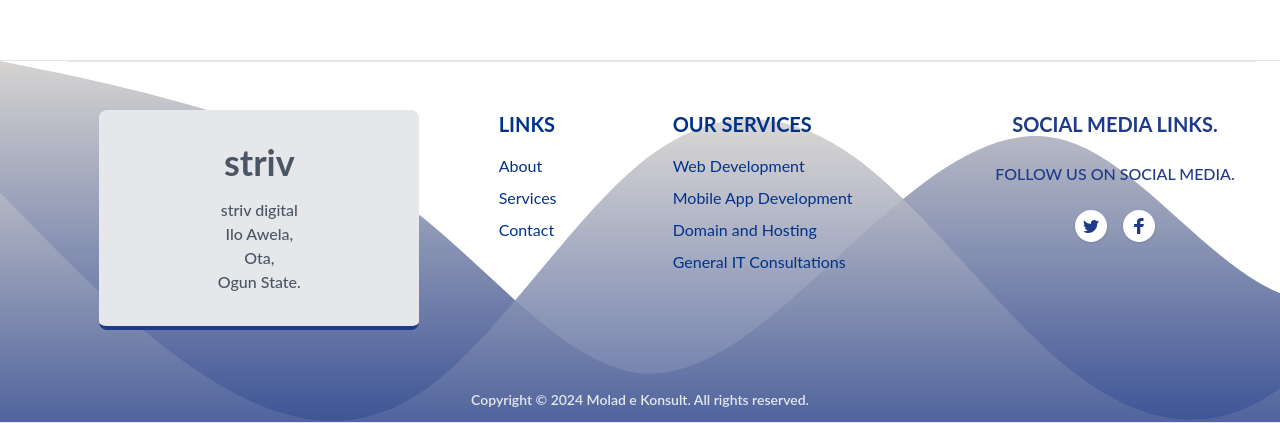
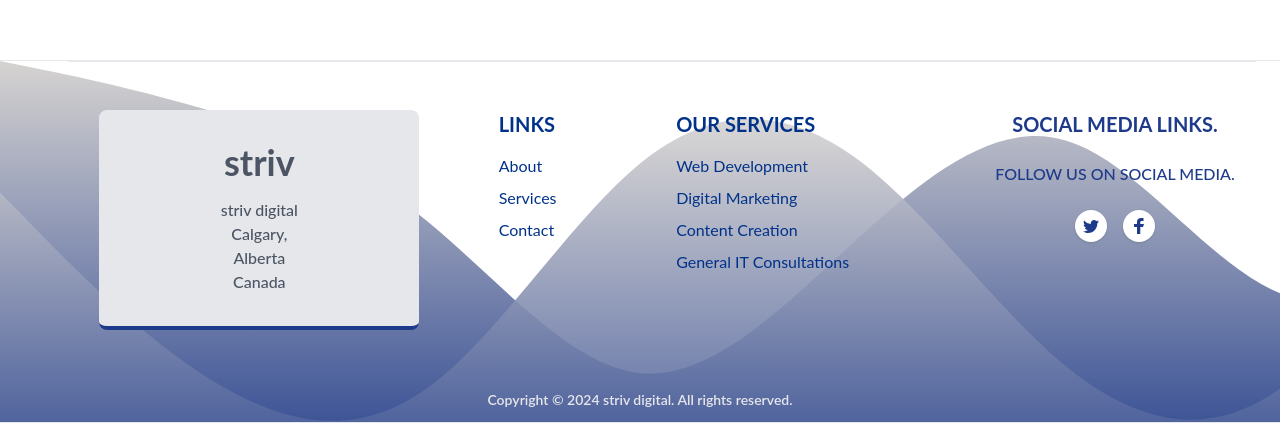
Before and after one commit to raijenken27/striv-digital, a React (Create React App) app: page /contact in a window 1280 px wide. Shown: the part 754-1177 px from the top of the page. Built offline with nearby package versions, Linux system fonts and the light colour scheme.

Commit message:
fixing footer

```diff
--- a/src/components/Footer.js
+++ b/src/components/Footer.js
@@ -17,9 +17,9 @@ const Footer = () => {
                             <h3 className="font-bold text-4xl mb-4">striv</h3>
                             <div className='text-md font-medium text-gray-600'>
                                 <h5>striv digital</h5>
-                                <p>Ilo Awela,</p>
-                                <p>Ota,</p>
-                                <p>Ogun State.</p>
+                                <p>Calgary,</p>
+                                <p>Alberta</p>
+                                <p>Canada</p>
                             </div>
                         </div>
                     </div>
@@ -48,10 +48,10 @@ const Footer = () => {
                             <Link to="#" className="text-[#013289] hover:text-gray-900 hover:tracking-wider transition duration-250 ease-in-out">Web Development</Link>
                         </li>
                         <li className="mb-2">
-                            <Link to="#" className="text-[#013289] hover:text-gray-900 hover:tracking-wider transition duration-250 ease-in-out">Mobile App Development</Link>
+                            <Link to="#" className="text-[#013289] hover:text-gray-900 hover:tracking-wider transition duration-250 ease-in-out">Digital Marketing</Link>
                         </li>
                         <li className="mb-2">
-                            <Link to="#" className="text-[#013289] hover:text-gray-900 hover:tracking-wider transition duration-250 ease-in-out">Domain and Hosting</Link>
+                            <Link to="#" className="text-[#013289] hover:text-gray-900 hover:tracking-wider transition duration-250 ease-in-out">Content Creation</Link>
                         </li>
                         <li className="mb-2">
                             <Link to="#" className="text-[#013289] hover:text-gray-900 hover:tracking-wider transition duration-250 ease-in-out">General IT Consultations</Link>
@@ -71,7 +71,7 @@ const Footer = () => {
                         <div className="mx-auto text-center mt-2">
                                 <ul className="flex justify-center mb-4 md:mb-0">
                                     <li>
-                                        <Link to="#" className="flex justify-center items-center text-blue-900 hover:text-gray-500 bg-white hover:bg-white-100 rounded-full shadow transition duration-150 ease-in-out" aria-label="Twitter">
+                                        <Link to="#" className="flex justify-center items-center text-blue-900 hover:text-gray-500 bg-white hover:bg-white-100 rounded-full shadow transition duration-150 ease-in-out" aria-label="LinkedIn">
                                         <svg className="w-8 h-8 fill-current" viewBox="0 0 32 32" xmlns="http://www.w3.org/2000/svg">
                                             <path d="M24 11.5c-.6.3-1.2.4-1.9.5.7-.4 1.2-1 1.4-1.8-.6.4-1.3.6-2.1.8-.6-.6-1.5-1-2.4-1-1.7 0-3.2 1.5-3.2 3.3 0 .3 0 .5.1.7-2.7-.1-5.2-1.4-6.8-3.4-.3.5-.4 1-.4 1.7 0 1.1.6 2.1 1.5 2.7-.5 0-1-.2-1.5-.4 0 1.6 1.1 2.9 2.6 3.2-.3.1-.6.1-.9.1-.2 0-.4 0-.6-.1.4 1.3 1.6 2.3 3.1 2.3-1.1.9-2.5 1.4-4.1 1.4H8c1.5.9 3.2 1.5 5 1.5 6 0 9.3-5 9.3-9.3v-.4c.7-.5 1.3-1.1 1.7-1.8z" />
                                         </svg>
@@ -98,7 +98,7 @@ const Footer = () => {
                         to="#"
                         className=" hover:text-gray-900"
                     >
-                        Molad e Konsult
+                        striv digital
                     </HashLink>. All rights reserved.
                     </div>
                 </div>
--- a/src/components/Navbar/NavBar.js
+++ b/src/components/Navbar/NavBar.js
@@ -25,7 +25,7 @@ const NavBar = () => {
                     {/* Reference to the logo image in the public folder */}
                     <img src={`${process.env.PUBLIC_URL}/STRIV2.png`} alt="Logo" className="h-10 mr-4" />
                     <HashLink smooth to="/#hero">
-                        <h1 className="font-extrabold text-4xl text-blue-900">STRIV</h1>
+                        <h1 className="font-extrabold text-4xl text-blue-900">striv</h1>
                     </HashLink>
                 </div>
                 <div className="group flex flex-col items-center">
```
Also changed, not shown: 1 other file (tests, documents, lock files or other folders).
